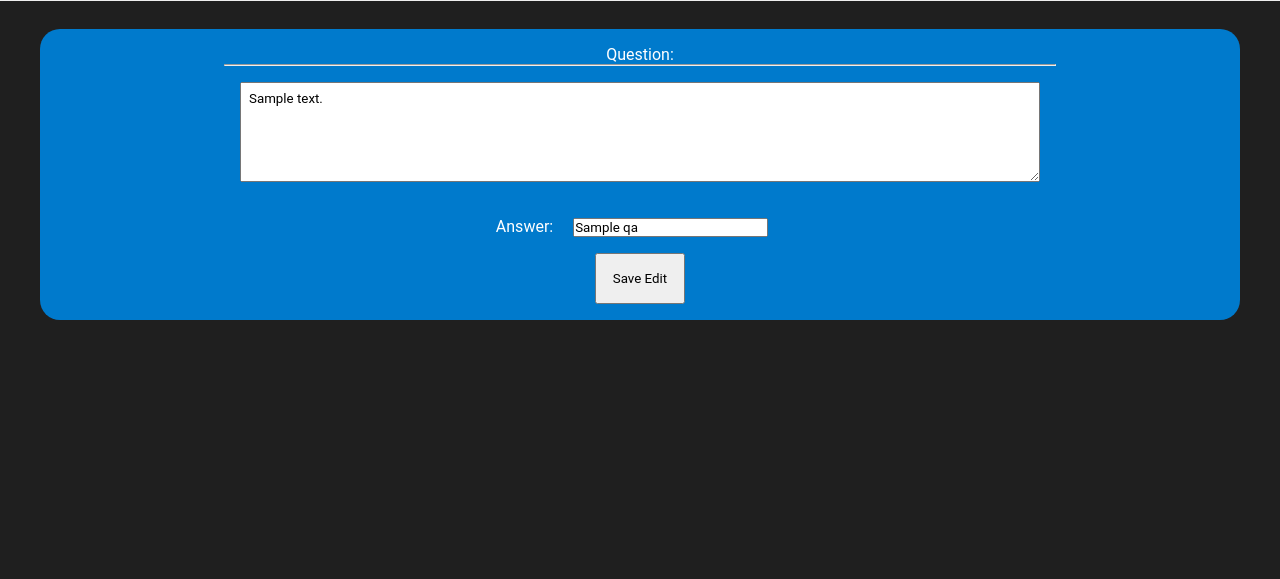
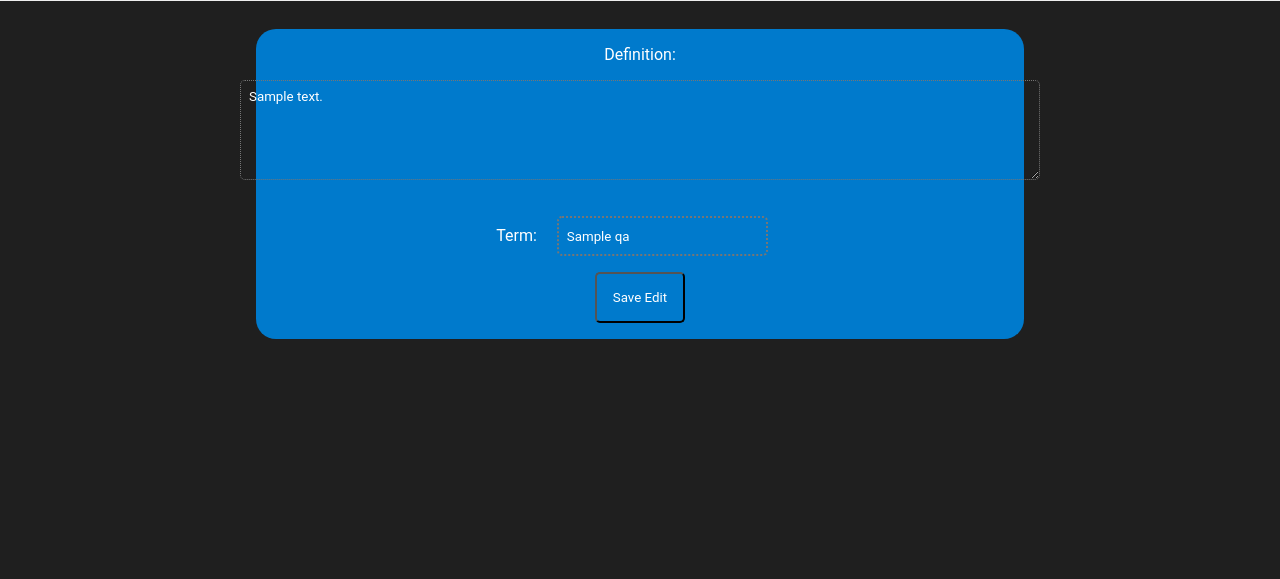
Before and after one commit to DaijobuDes/flashcard, a Django app: page /flashcard/view/1/edit/1 in a window 1280 px wide. Shown: the part 51-630 px from the top of the page. Run offline with Django 4.2, Linux system fonts and the light colour scheme; tables that the repository leaves empty hold one stand-in row (values such as "Sample post"); some libraries are stand-ins or nearby versions.

Commit message:
a bit of a CSS overhaul

```diff
--- a/lexicard_web/Templates/edit-question.html
+++ b/lexicard_web/Templates/edit-question.html
@@ -6,21 +6,47 @@
       <link rel="stylesheet" href="https://cdnjs.cloudflare.com/ajax/libs/font-awesome/6.1.2/css/all.min.css" />
       <link rel="icon" href="{% static 'logo.png' %}" type="image/x-icon">
       <title>Edit Question</title>
+      <style>
+         textarea{
+            background-color: transparent;
+            color: white;
+            min-width: 800px;
+            min-height: 100px;
+            padding: .5rem;
+            border-style: dotted;
+            border-radius: 5px;
+         }
+
+         #form input {
+            background-color: transparent;
+            color: white;
+            min-height: 40px;
+            padding: .5rem;
+            border-style: dotted;
+            border-radius: 5px;
+         }
+
+         button {
+            background-color: var(--dark-blue);
+            border-radius: 5px;
+            color: white;
+         }
+      </style>
    </head>
    <body>
       <div style="width:100%">{% include 'flashcard-header.html' %}</div>
 
       <div class="flashcard limit marg1 unselect flexY jcenter jaround" style="margin-top: 5rem; text-align: center;">
-         <form method="POST">
+         <form method="POST" id="form">
             {% csrf_token %}
             <input type="hidden" value="{{ qa.QA_id }}" name="id">
-            Question: <hr><textarea type="text" name="answer" class="marg1" style="min-width: 800px; min-height: 100px; color: black; padding: .5rem">{{ qa.flashcard_answer }}</textarea>
+            Definition:<br style="visibility:hidden"><textarea type="text" name="answer" class="marg1">{{ qa.flashcard_answer }}</textarea>
 
             <!-- <input type="text" name="answer" class="marg1" value="{{ qa.flashcard_answer }}" style="min-width: 300px; min-height: 100px;"> -->
             <br/>
-            Answer: <input type="text" name="question" class="marg1" value="{{ qa.flashcard_question }}">
+            Term: <input type="text" name="question" class="marg1" value="{{ qa.flashcard_question }}">
             <br/>
-            <button type="submit" class="pad1" style="color:black">Save Edit</button>
+            <button type="submit" class="pad1">Save Edit</button>
             <!-- <input type="submit"> -->
         </form>
       </div>
--- a/lexicard_web/Templates/flashcard-header.html
+++ b/lexicard_web/Templates/flashcard-header.html
@@ -13,7 +13,7 @@
 
          #toggle{
             position:fixed;
-            z-index:2;
+            z-index:3;
             background-color: #007acc00;
             /* background-color: var(--dark-blue); */
             min-height: 100vh;
@@ -135,7 +135,7 @@
                   <li style="margin-left:auto" class="bold" onclick="location.href='/flashcard/create/'"><i class="fa bold">Create</i></li>
                   <li class="bold" onclick="location.href='/flashcard/edit/'"><i class="fa bold">Rename</i></li>
                   <li class="bold" onclick="location.href='/flashcard/generate/'"><i class="fa bold">Download</i></li>
-                  <li class="bold" onclick="location.href='/home/'"><i class="fa bold">Share</i></li>
+                  <li class="bold" onclick="shareLink()"><i class="fa bold">Share</i></li>
                   <li class="bold" onclick="location.href='/flashcard/delete/'"><i class="fa bold">Delete</i></li>
                   <!-- <li>About Us</li> -->
                   <label for="search-check">
@@ -191,4 +191,5 @@
          </aside>
       </body>
    </form>
+   <script src="flashcard-script.js"></script>
 </html>
--- a/static/CSS/style.css
+++ b/static/CSS/style.css
@@ -200,8 +200,10 @@ input {
 }
 
 .flashcard {
-   width: auto;
-   width: 100%;
+   /* width: auto;
+   width: 100%; */
+   min-width: 400px;
+   width: 60%;
    min-height: 200px;
    background-color: var(--dark-blue);
    align-items: center;
```
Also changed, not shown: other parts of static/CSS/style.css (+30 -1 lines), lexicard_web/Templates/class_create.html (+11 -4 lines), lexicard_web/Templates/dashboard.html (+15 -4 lines), lexicard_web/Templates/flashcards.html (+10 -13 lines), lexicard_web/Templates/random-question-and-answer.html (+19 -2 lines), lexicard_web/Templates/test.html (+6 -3 lines), static/javascript/flashcard-script.js (+5 -58 lines), static/notebook.png (added), static/studying.png (added), static/studying2.png (added).
